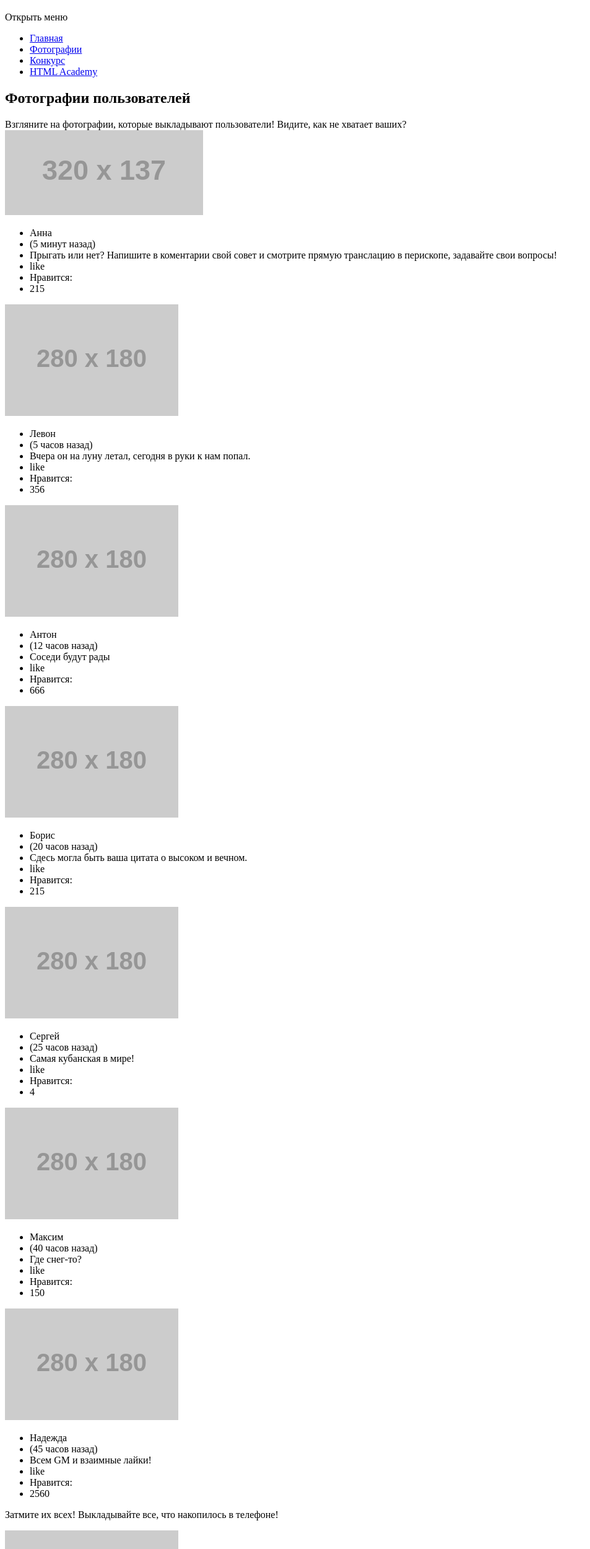
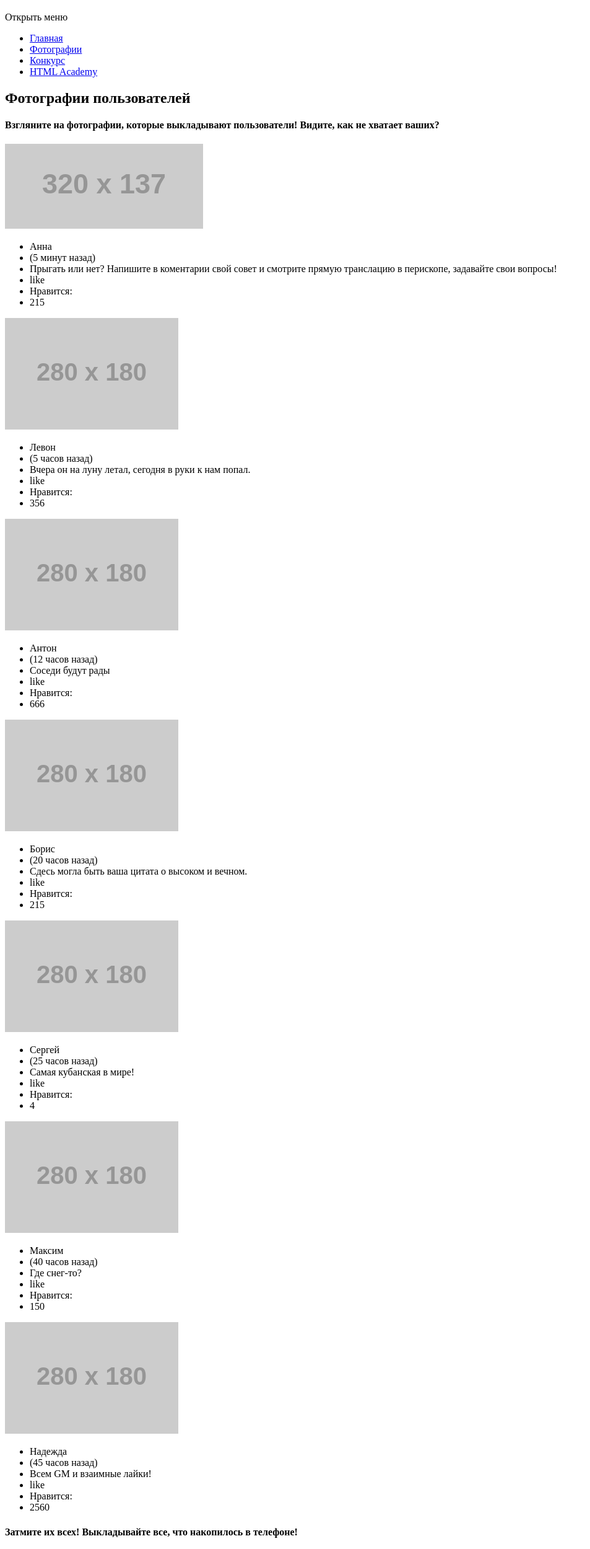
Before and after one commit to sevryukovd/101611-pink, a website: page photo.html in a window 1280 px wide. Shown: the part 61-2560 px from the top of the page at 62% size, without its empty margins (0-953 px from the left). Drawn offline with Linux system fonts and the light colour scheme; placeholder pictures from the web are drawn by us.

Commit message:
Скорректировал заголовок

```diff
--- a/photo.html
+++ b/photo.html
@@ -23,7 +23,7 @@
   <main class="page-content">
     <h2 class="page-content__slogan">Фотографии пользователей</h2>
     <section class="photo-gallery">
-      <div class="photo-gallery__slogan">Взгляните на фотографии, которые выкладывают пользователи! Видите, как не хватает ваших?</div>
+      <h4 class="photo-gallery__slogan">Взгляните на фотографии, которые выкладывают пользователи! Видите, как не хватает ваших?</h4>
       <div class="photo-gallery__items">
         <article class="photo-gallery__item photo-gallery__item--label">
           <div class="photo-gallery__item-photo">
@@ -119,7 +119,7 @@
       </div>
     </section>
     <form class="photo-uploader" action="/echo" method="post">
-      <p class="photo-uploader__form-title">Затмите их всех! Выкладывайте все, что накопилось в телефоне!</p>
+      <h4 class="photo-uploader__form-title">Затмите их всех! Выкладывайте все, что накопилось в телефоне!</h4>
       <div class="photo-uploader__photography">
         <img src="http://placehold.it/280x374" width="280" height="374" alt="Загружаемое фото">
       </div>
```
